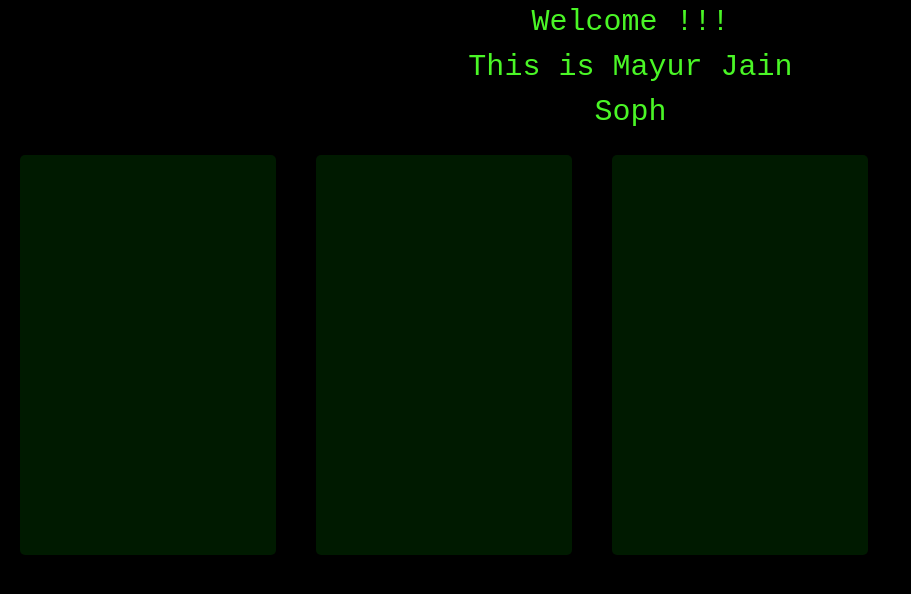
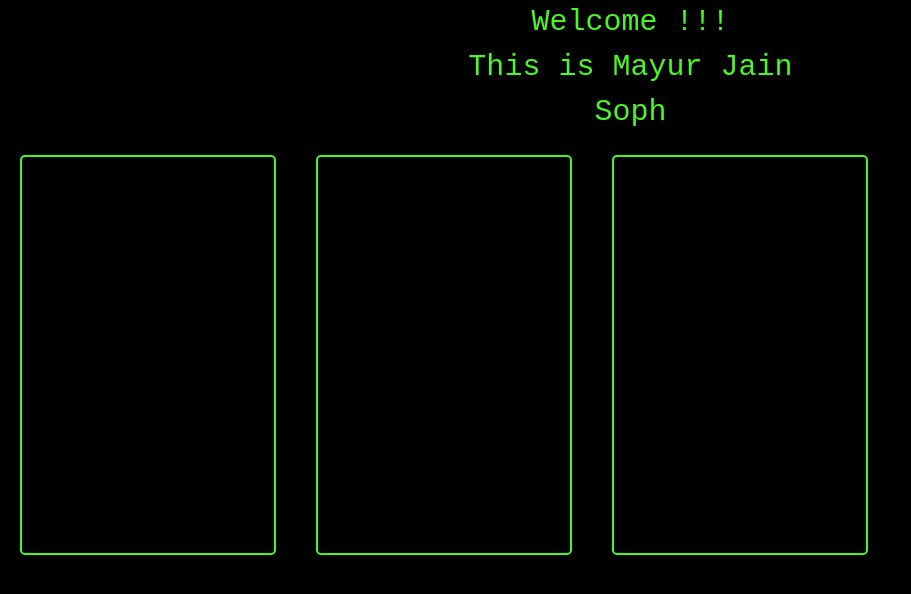
Before and after one commit to maxcharge/portfolio, a React (Create React App) app: page / in a window 1280 px wide. Shown: the top 594 px of the page, without its empty margins (0-911 px from the left). Built offline with nearby package versions, Linux system fonts and the light colour scheme.

Commit message:
card border

```diff
--- a/src/components/Card.js
+++ b/src/components/Card.js
@@ -7,14 +7,12 @@ function Card(props) {
     const styles={
         container:{
             fontFamily:"Courier New",
-            backgroundColor:"#001a00",
             minWidth:"20%",
             minHeight:"50vh",
             height:"50%",
             float:"left",
             margin:"20px",
-            borderWidth:"5px",
-            borderColor:"#4AF626",
+            border: '2px solid #4AF626',
             borderRadius:"5px",
             padding:"10px",
             display:"flex",
```
Also changed, not shown: src/styles/Card.css (added).
